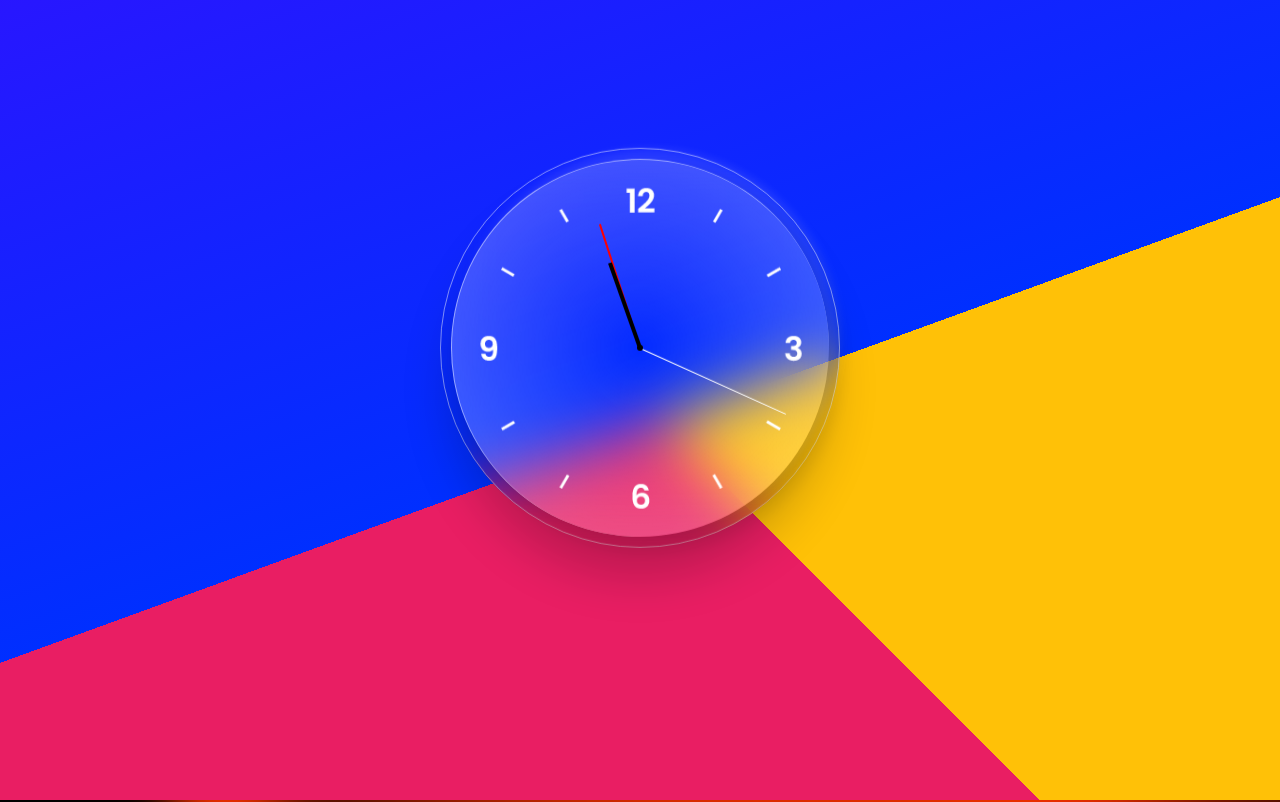
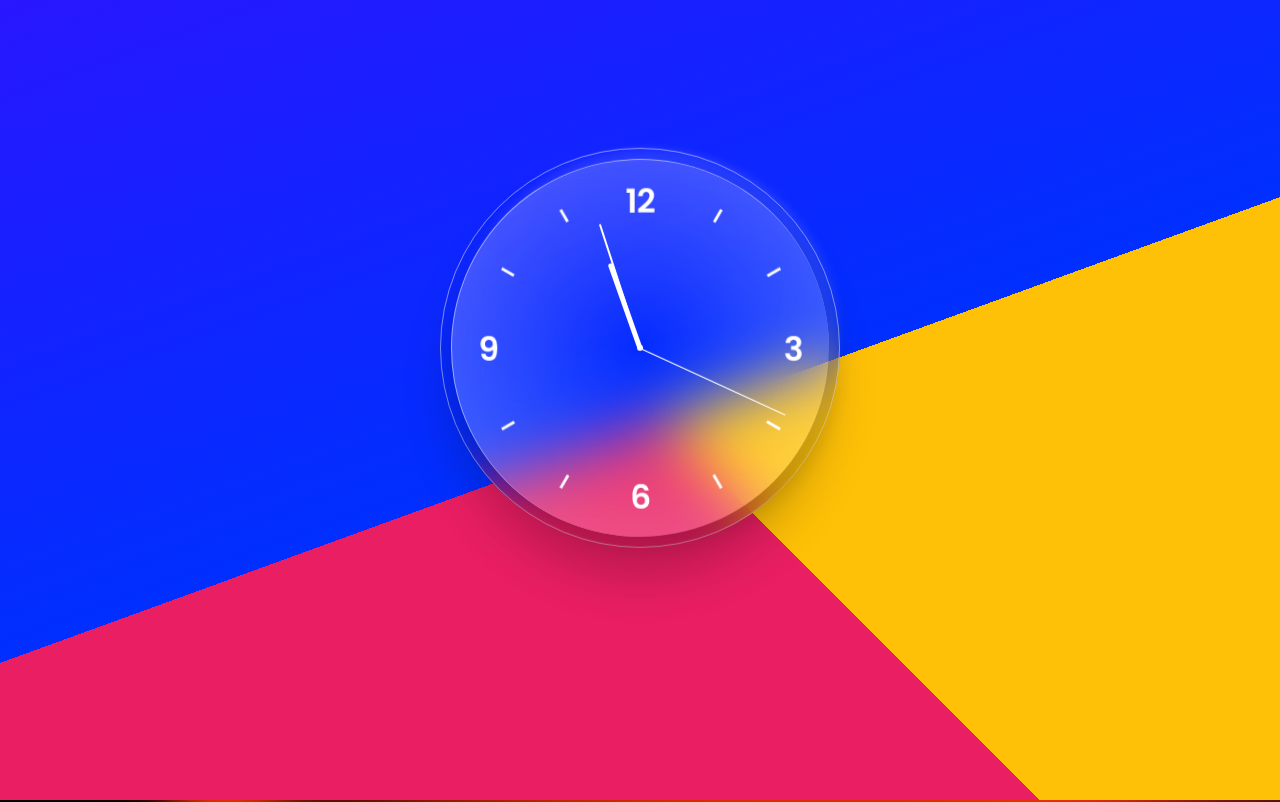
Before and after one commit to manishkheta321/css-animations, a plain HTML site: page index.html in a window 1280 px wide. Shown: the top 802 px of the page. Drawn offline with Linux system fonts and the light colour scheme.

Commit message:
css changes

```diff
--- a/main.css
+++ b/main.css
@@ -435,13 +435,14 @@ section.clock-section::after{
 .hour{
   position: absolute;
   width: 90px;
-  height: 4px;
-  background-color: #000;
+  height: 5px;
+  background-color: rgb(255, 255, 255);
 
   transform-origin: left;
   transform: translateX(50%);
   z-index: 3;
   transition: all 0.25s;
+  border-radius: 10px;
 }
 
 .minute{
@@ -449,15 +450,17 @@ section.clock-section::after{
   position: absolute;
   width: 130px;
   height: 2px;
-  background-color: red;
+  background-color: white;
 
   transform-origin: left;
   transform: translateX(50%) ;
   z-index: 2;
   transition: all 0.25s;
+  border-radius: 10px;
 }
 .second{
 
+  border-radius: 10px;
   position: absolute;
   width: 160px;
   height: 1px;
@@ -465,13 +468,13 @@ section.clock-section::after{
   transform-origin: left;
   transform: translateX(50%) ;
   z-index: 1;
-  transition: all 0.25s;
+  transition: all 0.15s;
 }
 .clock .ring{
   position: absolute;
   width: 6px;
   height: 6px;
   border-radius: 50%;
-  background-color: black;
+  background-color:white;
   z-index: 5;
 }
```
